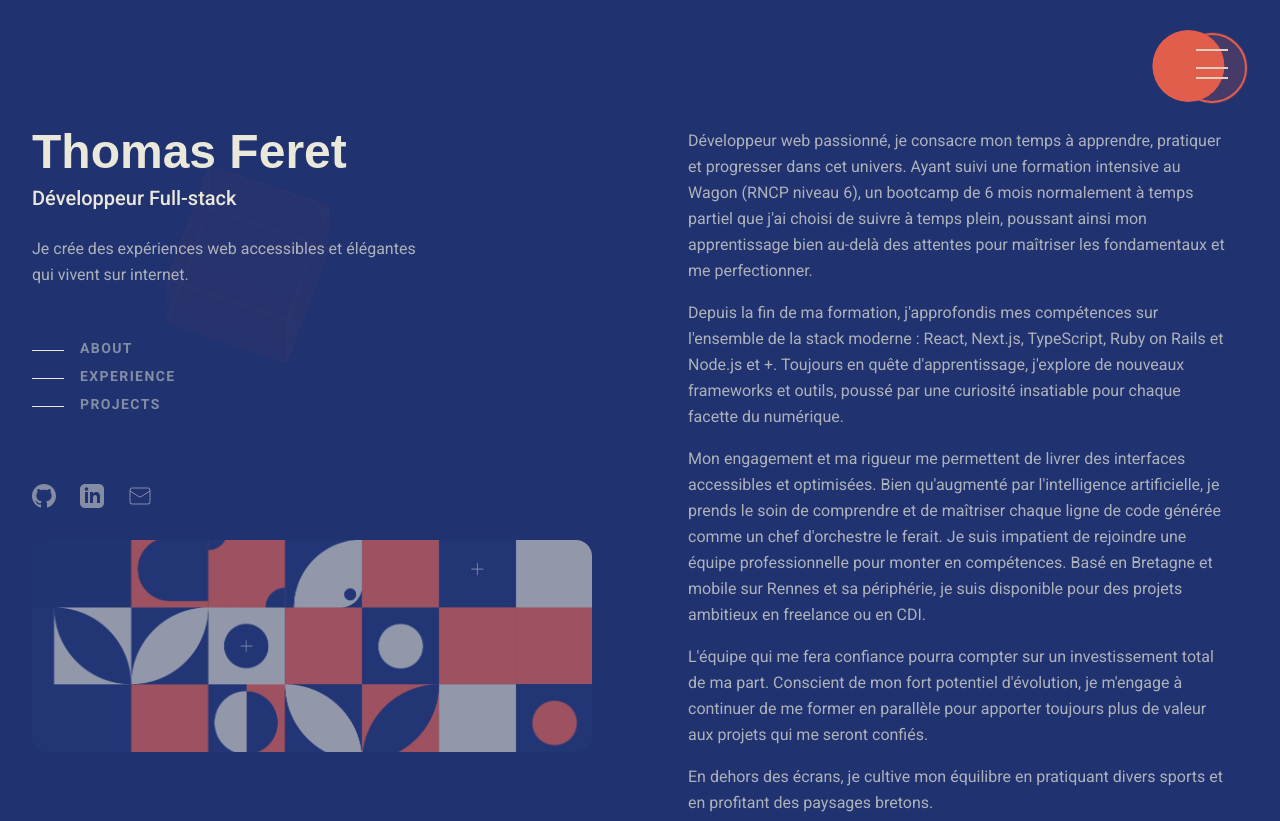
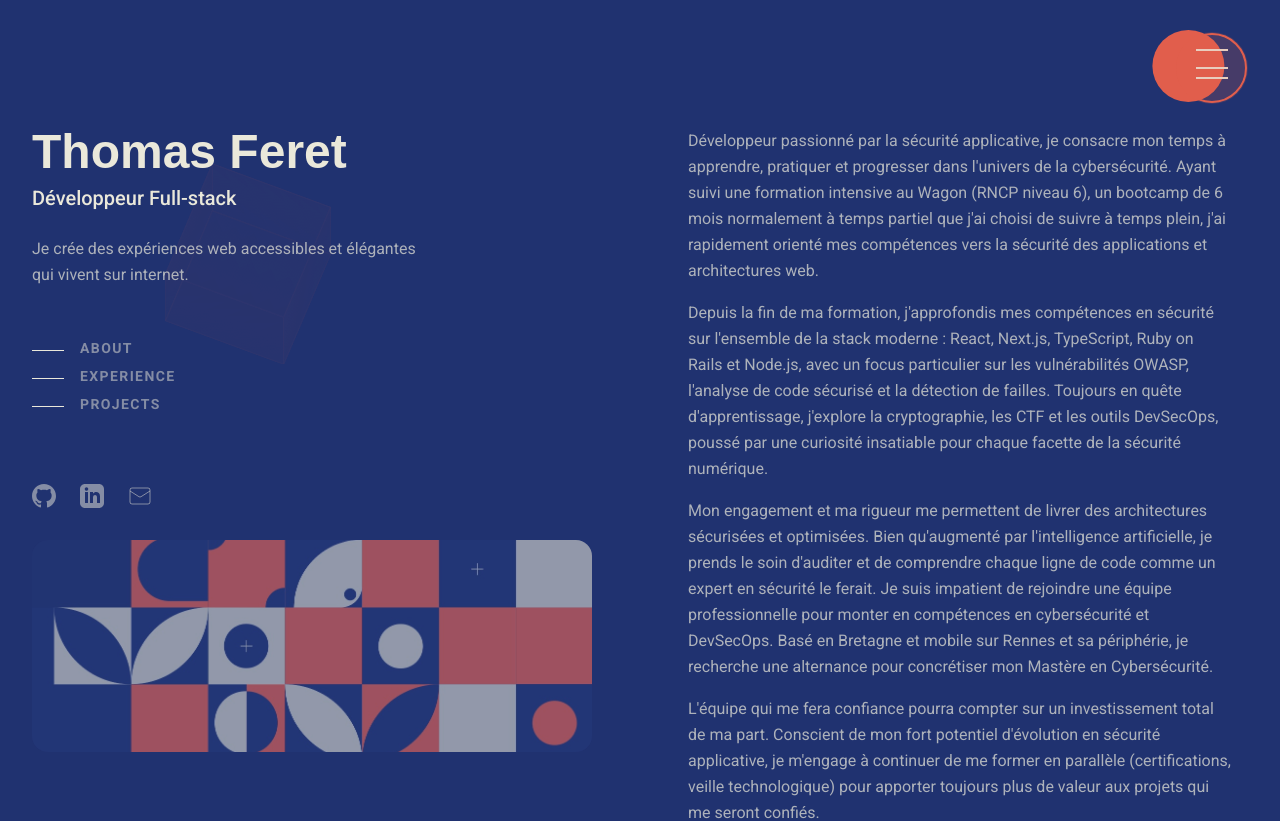
Before and after one commit to ThomasWEBDEV/portfolio-thomas-feret, a Next.js app: page / in a window 1280 px wide. Shown: the top 821 px of the page. Built offline with nearby package versions, Linux system fonts and the light colour scheme; a web font is replaced by a local one.

Commit message:
Update: réorientation profil vers cybersécurité et recherche alternance

```diff
--- a/app/page.tsx
+++ b/app/page.tsx
@@ -227,19 +227,19 @@ export default function Home() {
             viewport={{ once: true }}
           >
             <p className="text-[#eae8da]/70 text-base leading-relaxed mb-4 font-roboto">
-              Développeur web passionné, je consacre mon temps à apprendre, pratiquer et progresser dans cet univers. Ayant suivi une formation intensive au Wagon (RNCP niveau 6), un bootcamp de 6 mois normalement à temps partiel que j'ai choisi de suivre à temps plein, poussant ainsi mon apprentissage bien au-delà des attentes pour maîtriser les fondamentaux et me perfectionner.
+              Développeur passionné par la sécurité applicative, je consacre mon temps à apprendre, pratiquer et progresser dans l'univers de la cybersécurité. Ayant suivi une formation intensive au Wagon (RNCP niveau 6), un bootcamp de 6 mois normalement à temps partiel que j'ai choisi de suivre à temps plein, j'ai rapidement orienté mes compétences vers la sécurité des applications et architectures web.
             </p>
             <p className="text-[#eae8da]/70 text-base leading-relaxed mb-4 font-roboto">
-              Depuis la fin de ma formation, j'approfondis mes compétences sur l'ensemble de la stack moderne : React, Next.js, TypeScript, Ruby on Rails et Node.js et +. Toujours en quête d'apprentissage, j'explore de nouveaux frameworks et outils, poussé par une curiosité insatiable pour chaque facette du numérique.
+              Depuis la fin de ma formation, j'approfondis mes compétences en sécurité sur l'ensemble de la stack moderne : React, Next.js, TypeScript, Ruby on Rails et Node.js, avec un focus particulier sur les vulnérabilités OWASP, l'analyse de code sécurisé et la détection de failles. Toujours en quête d'apprentissage, j'explore la cryptographie, les CTF et les outils DevSecOps, poussé par une curiosité insatiable pour chaque facette de la sécurité numérique.
             </p>
             <p className="text-[#eae8da]/70 text-base leading-relaxed mb-4 font-roboto">
-              Mon engagement et ma rigueur me permettent de livrer des interfaces accessibles et optimisées. Bien qu'augmenté par l'intelligence artificielle, je prends le soin de comprendre et de maîtriser chaque ligne de code générée comme un chef d'orchestre le ferait. Je suis impatient de rejoindre une équipe professionnelle pour monter en compétences. Basé en Bretagne et mobile sur Rennes et sa périphérie, je suis disponible pour des projets ambitieux en freelance ou en CDI.
+              Mon engagement et ma rigueur me permettent de livrer des architectures sécurisées et optimisées. Bien qu'augmenté par l'intelligence artificielle, je prends le soin d'auditer et de comprendre chaque ligne de code comme un expert en sécurité le ferait. Je suis impatient de rejoindre une équipe professionnelle pour monter en compétences en cybersécurité et DevSecOps. Basé en Bretagne et mobile sur Rennes et sa périphérie, je recherche une alternance pour concrétiser mon Mastère en Cybersécurité.
             </p>
             <p className="text-[#eae8da]/70 text-base leading-relaxed mb-4 font-roboto">
-              L'équipe qui me fera confiance pourra compter sur un investissement total de ma part. Conscient de mon fort potentiel d'évolution, je m'engage à continuer de me former en parallèle pour apporter toujours plus de valeur aux projets qui me seront confiés.
+              L'équipe qui me fera confiance pourra compter sur un investissement total de ma part. Conscient de mon fort potentiel d'évolution en sécurité applicative, je m'engage à continuer de me former en parallèle (certifications, veille technologique) pour apporter toujours plus de valeur aux projets qui me seront confiés.
             </p>
             <p className="text-[#eae8da]/70 text-base leading-relaxed font-roboto">
-              En dehors des écrans, je cultive mon équilibre en pratiquant divers sports et en profitant des paysages bretons.
+              En dehors des écrans, je cultive mon équilibre en pratiquant la guitare depuis 16 ans, en explorant la cryptographie par passion, et en profitant des paysages bretons.
             </p>
           </motion.div>
         </section>
```
